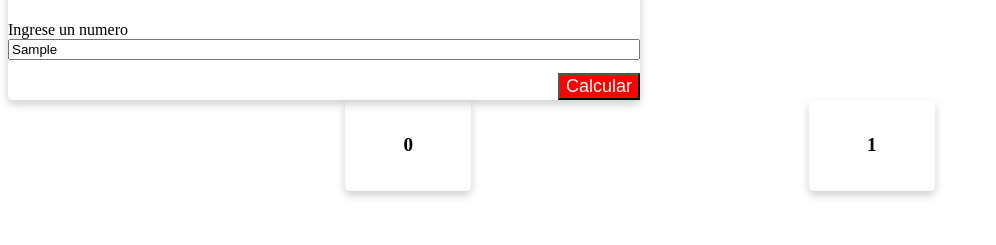
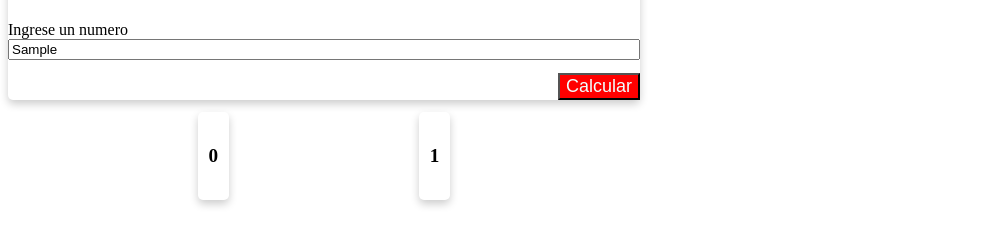
Before and after one commit to EliecerAAguilar/javascript-test, a plain HTML site: page index.html in a window 1280 px wide. Both pictures are taken after typing "Sample" into the empty fields and a click on the input "Calcular". Shown: the part 59-304 px from the top of the page, without its empty margins (0-996 px from the left). Drawn offline with Linux system fonts and the light colour scheme.

Commit message:
ajustar ancho de los elementos delas cartas

```diff
--- a/style.css
+++ b/style.css
@@ -3,7 +3,8 @@
     box-shadow: 0 4px 8px 0 rgba(0, 0, 0, 0.2);
     transition: 0.3s;
     border-radius: 5px;
-    min-width: 10%;
+    min-width: 5%;
+
 
 }
 .card-title{
@@ -27,7 +28,8 @@
     display: flex;
     flex-direction: row;
     justify-content: space-evenly;
-    margin-bottom: 10%;
+    margin: 1% 2% 0 0;
+    max-width: 50%;
 }
 
 .main-st{
```
